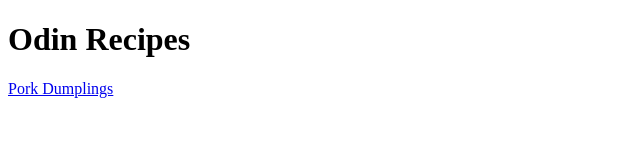
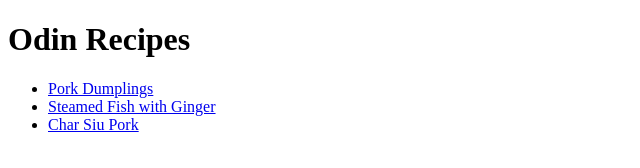
Before and after one commit to alxfo/odin-recipes, a plain HTML site: page index.html in a window 1280 px wide. Shown: the whole page, without its empty margins (0-640 px from the left). Drawn offline with Linux system fonts and the light colour scheme.

Commit message:
Add missing recipe links to homepage

```diff
--- a/index.html
+++ b/index.html
@@ -7,6 +7,10 @@
 </head>
 <body>
     <h1>Odin Recipes</h1>
-    <a href="recipes/pork-dumplings.html">Pork Dumplings</a>
+    <ul>
+        <li><a href="recipes/pork-dumplings.html">Pork Dumplings</a></li>
+        <li><a href="recipes/steamed-fish.html">Steamed Fish with Ginger</a></li>
+        <li><a href="recipes/char-siu-pork.html">Char Siu Pork</a></li>
+    </ul>
 </body>
 </html>
```
